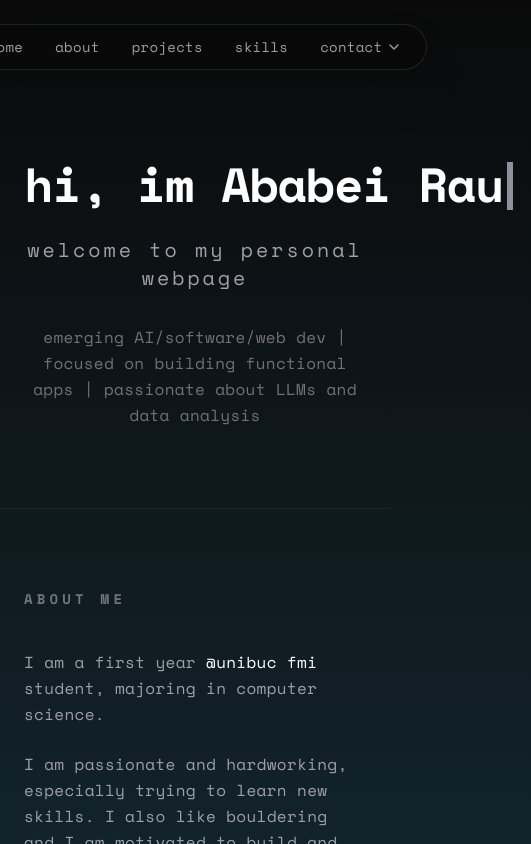
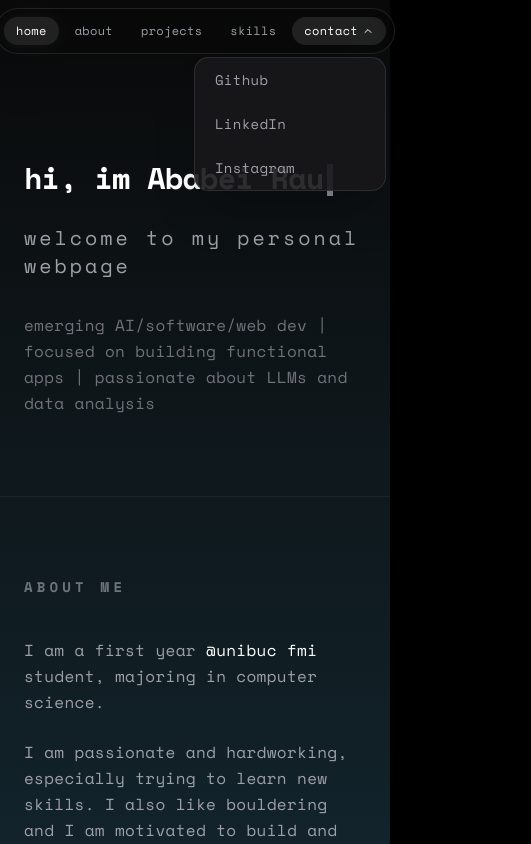
Before and after one commit to costitza/nextjs-ababeiraul, a Next.js app: page / in a window 390 px wide. Both pictures are taken after a click on the button "contact". Shown: the top 844 px of the page, 531 px wide, since content can reach past the window. Built offline with nearby package versions, Linux system fonts and the light colour scheme.

Commit message:
fix(ui): improve mobile responsiveness and navbar interactivity

```diff
--- a/app/globals.css
+++ b/app/globals.css
@@ -124,7 +124,7 @@
     @apply border-border outline-ring/50;
   }
   body {
-    @apply bg-background text-foreground min-h-screen;
+    @apply bg-background text-foreground min-h-screen overflow-x-hidden;
     background-image: linear-gradient(to bottom, var(--color-brand-start), var(--color-brand-end));
     background-attachment: fixed;
     letter-spacing: 0.02em;
--- a/app/page.tsx
+++ b/app/page.tsx
@@ -37,18 +37,18 @@ const TypewriterHeading = () => {
   }, [count, text.length])
 
   return (
-    <div className="inline-grid grid-cols-1 grid-rows-1 items-center mb-6">
-      <h1 className="text-5xl sm:text-7xl font-bold tracking-tight text-transparent pb-1 select-none pointer-events-none col-start-1 row-start-1 whitespace-pre" aria-hidden="true">
+    <div className="inline-grid grid-cols-1 grid-rows-1 items-center mb-6 w-full overflow-hidden">
+      <h1 className="text-3xl min-[400px]:text-4xl min-[500px]:text-5xl sm:text-7xl font-bold tracking-tight text-transparent pb-1 select-none pointer-events-none col-start-1 row-start-1 whitespace-pre" aria-hidden="true">
         {text}
       </h1>
       <div className="flex items-center gap-1 col-start-1 row-start-1">
-        <motion.h1 className="text-5xl sm:text-7xl font-bold tracking-tight text-white pb-1 whitespace-pre">
+        <motion.h1 className="text-3xl min-[400px]:text-4xl min-[500px]:text-5xl sm:text-7xl font-bold tracking-tight text-white pb-1 whitespace-pre">
           {displayText}
         </motion.h1>
         <motion.div
           animate={{ opacity: [0, 1, 0] }}
           transition={{ duration: 0.8, repeat: Infinity, ease: "linear" }}
-          className="w-1.5 h-12 sm:h-16 bg-zinc-400 shrink-0"
+          className="w-1.5 h-8 min-[400px]:h-10 min-[500px]:h-12 sm:h-16 bg-zinc-400 shrink-0"
         />
       </div>
     </div>
@@ -59,7 +59,7 @@ export default function Home() {
   return (
     <div className="flex flex-col items-center">
       {/* Hero Section */}
-      <section className="w-full max-w-4xl px-6 pt-40 pb-20 flex flex-col items-center text-center sm:items-start sm:text-left">
+      <section className="w-full max-w-4xl px-6 pt-40 pb-20 flex flex-col items-start text-left">
         <TypewriterHeading />
         <h2 className="text-xl sm:text-3xl font-medium text-zinc-400 mb-8 tracking-[0.15em]">
           welcome to my personal webpage
--- a/components/Navbar.tsx
+++ b/components/Navbar.tsx
@@ -1,54 +1,90 @@
 "use client"
 
-import React from "react"
+import React, { useState, useEffect, useRef } from "react"
 import Link from "next/link"
 import { ChevronDown } from "lucide-react"
-import { Button } from "@/components/ui/button"
+import { cn } from "@/lib/utils"
 
 const Navbar = () => {
+  const [isContactOpen, setIsContactOpen] = useState(false)
+  const [activeSection, setActiveSection] = useState("home")
+  const dropdownRef = useRef<HTMLDivElement>(null)
+
+  // Close dropdown when clicking outside
+  useEffect(() => {
+    const handleClickOutside = (event: MouseEvent) => {
+      if (dropdownRef.current && !dropdownRef.current.contains(event.target as Node)) {
+        setIsContactOpen(false)
+      }
+    }
+    document.addEventListener("mousedown", handleClickOutside)
+    return () => document.removeEventListener("mousedown", handleClickOutside)
+  }, [])
+
+  const navLinks = [
+    { name: "home", href: "/", id: "home" },
+    { name: "about", href: "#about", id: "about" },
+    { name: "projects", href: "#projects", id: "projects" },
+    { name: "skills", href: "#skills", id: "skills" },
+  ]
+
   return (
-    <nav className="fixed top-0 left-0 right-0 z-50 flex items-center justify-center p-6 bg-transparent">
-      <div className="flex items-center gap-8 bg-black/20 backdrop-blur-md px-6 py-3 rounded-full border border-white/10 shadow-2xl">
-        <Link href="/" className="text-sm font-medium text-zinc-400 hover:text-white transition-colors">
-          home
-        </Link>
-        <Link href="#about" className="text-sm font-medium text-zinc-400 hover:text-white transition-colors">
-          about
-        </Link>
-        <Link href="#projects" className="text-sm font-medium text-zinc-400 hover:text-white transition-colors">
-          projects
-        </Link>
-        <Link href="#skills" className="text-sm font-medium text-zinc-400 hover:text-white transition-colors">
-          skills
-        </Link>
-        <div className="relative group">
-          <button className="flex items-center gap-1 text-sm font-medium text-zinc-400 hover:text-white transition-colors group">
+    <nav className="fixed top-0 left-0 right-0 z-50 flex items-center justify-center p-2 sm:p-6 bg-transparent">
+      <div className="flex items-center gap-1 min-[400px]:gap-2 sm:gap-4 bg-black/20 backdrop-blur-md px-2 min-[400px]:px-4 py-2 rounded-full border border-white/10 shadow-2xl">
+        {navLinks.map((link) => (
+          <Link
+            key={link.id}
+            href={link.href}
+            onClick={() => setActiveSection(link.id)}
+            className={cn(
+              "text-xs min-[400px]:text-sm font-medium px-3 py-1.5 rounded-full transition-all duration-300",
+              activeSection === link.id
+                ? "bg-white/10 text-white shadow-[0_0_15px_rgba(255,255,255,0.05)]"
+                : "text-zinc-400 hover:text-white hover:bg-white/5"
+            )}
+          >
+            {link.name}
+          </Link>
+        ))}
+
+        <div className="relative" ref={dropdownRef}>
+          <button
+            onClick={() => setIsContactOpen(!isContactOpen)}
+            className={cn(
+              "flex items-center gap-1 text-xs min-[400px]:text-sm font-medium px-3 py-1.5 rounded-full transition-all duration-300",
+              isContactOpen || activeSection === "contact"
+                ? "bg-white/10 text-white"
+                : "text-zinc-400 hover:text-white hover:bg-white/5"
+            )}
+          >
             contact
-            <ChevronDown className="w-4 h-4 transition-transform group-hover:rotate-180" />
+            <ChevronDown className={cn("w-3 h-3 min-[400px]:w-4 min-[400px]:h-4 transition-transform duration-200", isContactOpen && "rotate-180")} />
           </button>
 
-          <div className="absolute top-full right-0 mt-2 w-48 bg-zinc-900 border border-white/10 rounded-xl overflow-hidden shadow-2xl opacity-0 invisible group-hover:opacity-100 group-hover:visible transition-all duration-200">
-            <a
-              href="https://github.com/costitza"
-              target="_blank"
-              className="block px-4 py-2 text-sm text-zinc-400 hover:text-white hover:bg-white/5 transition-colors"
-            >
-              Github
-            </a>
-            <a
-              href="https://www.linkedin.com/in/raul-ababei-28221838b/"
-              target="_blank"
-              className="block px-4 py-2 text-sm text-zinc-400 hover:text-white hover:bg-white/5 transition-colors"
-            >
-              LinkedIn
-            </a>
-            <a
-              href="https://www.instagram.com/frosty.king_67/"
-              target="_blank"
-              className="block px-4 py-2 text-sm text-zinc-400 hover:text-white hover:bg-white/5 transition-colors"
-            >
-              Instagram
-            </a>
+          <div className={cn(
+            "absolute top-full right-0 mt-3 w-48 bg-zinc-900/90 backdrop-blur-xl border border-white/10 rounded-2xl overflow-hidden shadow-2xl transition-all duration-200 origin-top-right",
+            isContactOpen
+              ? "opacity-100 visible scale-100"
+              : "opacity-0 invisible scale-95"
+          )}>
+            {[
+              { label: "Github", href: "https://github.com/costitza" },
+              { label: "LinkedIn", href: "https://www.linkedin.com/in/raul-ababei-28221838b/" },
+              { label: "Instagram", href: "https://www.instagram.com/frosty.king_67/" }
+            ].map((item) => (
+              <a
+                key={item.label}
+                href={item.href}
+                target="_blank"
+                onClick={() => {
+                  setActiveSection("contact")
+                  setIsContactOpen(false)
+                }}
+                className="block px-5 py-3 text-sm text-zinc-400 hover:text-white hover:bg-white/5 transition-colors"
+              >
+                {item.label}
+              </a>
+            ))}
           </div>
         </div>
       </div>
```
